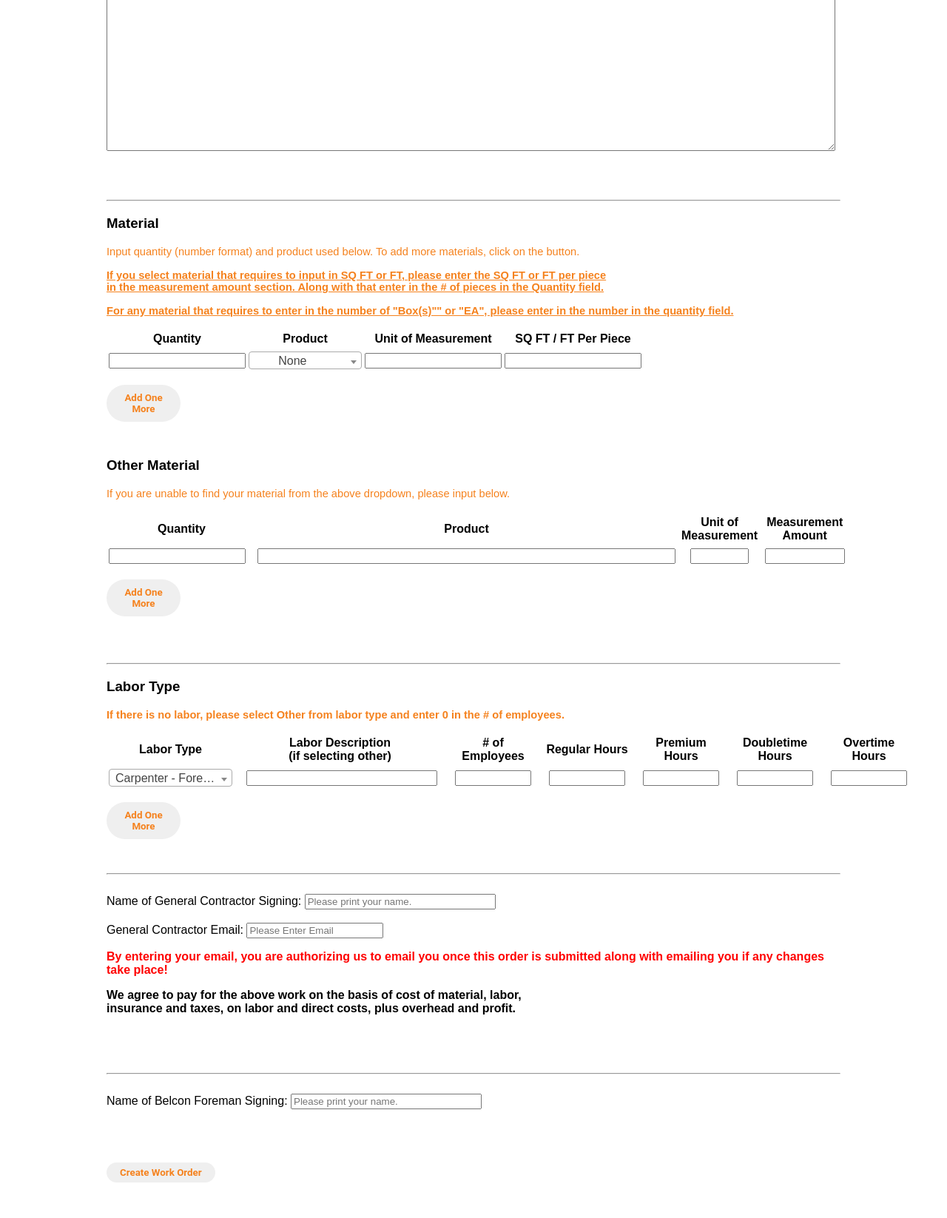
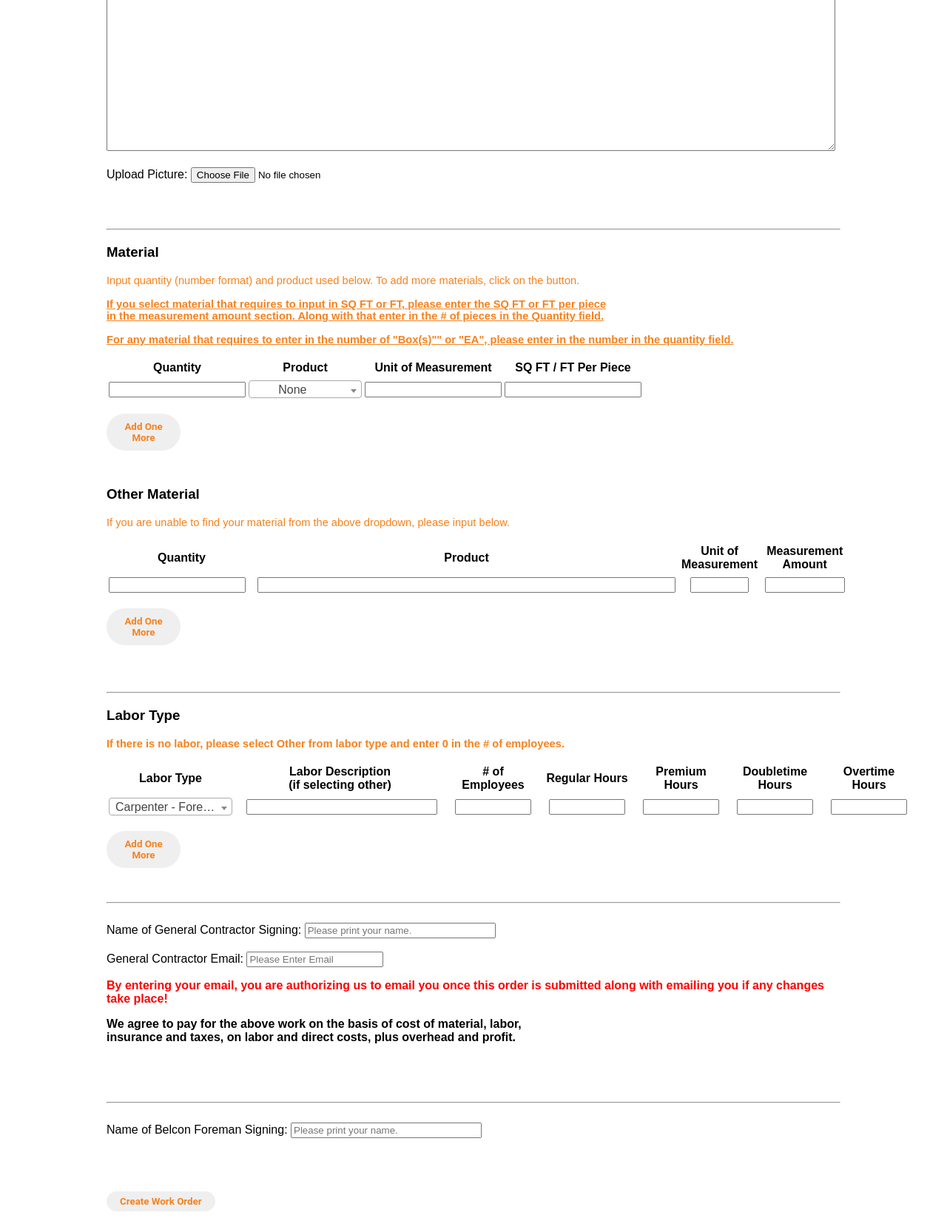
Before and after one commit to rajkapadia91/workorder, a Django app: template workorder_app/templates/createorder.html in a window 1280 px wide. Shown: the part 444-2090 px from the top of the page at 74% size. Before the commit the page ends 2042 px from the top, so only its background shows below. Run offline with Django 3.2, Linux system fonts and the light colour scheme; the template is opened without the code that fills it, so the values that code supplies are empty; some libraries are stand-ins or nearby versions.

Commit message:
made some changes and also added the upload image feature

```diff
--- a/workorder_app/models.py
+++ b/workorder_app/models.py
@@ -1,5 +1,8 @@
 from django.db import models
 import re
+from django.db.models.signals import post_delete, pre_delete
+from django.dispatch import receiver
+from django.core.files.storage import default_storage as storage
 
 # Create your models here.
 class UserManager(models.Manager):
@@ -80,6 +83,7 @@ class WorkOrder(models.Model):
     overhead_profit = models.CharField(max_length=300, default="0")
     total_invoice_amount =  models.CharField(max_length=255, default="0")
     memo = models.CharField(max_length=255, default="")
+    picture_1 = models.FileField(blank=True, null=True, default="")
     created_at = models.DateTimeField(auto_now_add=True)
     updated_at = models.DateTimeField(auto_now=True)
 
--- a/workorder_app/templates/createorder.html
+++ b/workorder_app/templates/createorder.html
@@ -63,7 +63,8 @@
                 Location of Work Performed: <input type="text" name="location" id="location_work"> <br><br>
                 Date/ Date Range Work Performed: <input type="text" name="date_work_performed" id="date_work_performed"> <br><br>
                 Work Performed: <br>
-                <textarea name="work_performed" id="work_performed" cols="120" rows="8"></textarea><br><br><br><br>
+                <textarea name="work_performed" id="work_performed" cols="120" rows="8"></textarea><br><br>
+                Upload Picture: <input type="file" name="picture_1" id="picture_1" /><br><br><br><br>
                 <hr>
                 <div hidden id="priced_div">
                     <input hidden type="text" name="priced" value="No">
--- a/workorder_app/templates/showworkorder.html
+++ b/workorder_app/templates/showworkorder.html
@@ -102,6 +102,9 @@
                 <img src="{{this_work_order.signature_2}}" alt="">
             </div>
             <hr>
+            <div id="workorder_picture">
+                <img style="max-height: 550px; max-width: 550px" src="https://awsnewhirebelcon.s3.us-east-2.amazonaws.com/{{this_work_order.picture_1}}" alt="picture_uploaded">
+            </div>
             <div id="empty">
             </div>
         </div>
--- a/workorder_app/views.py
+++ b/workorder_app/views.py
@@ -384,6 +384,7 @@ def create_order(request):
             total_invoice_amount = 0,
             overhead_profit = 0,
             memo = "",
+            picture_1 = request.FILES.get(f'picture_1', None),
             user=User.objects.get(id=user_creating_order.id))
         mat_count = int(request.POST['material_count'])
         lab_count = int(request.POST['labor_count'])
```
Also changed, not shown: workorder_app/migrations/0033_workorder_picture_1.py (added).
